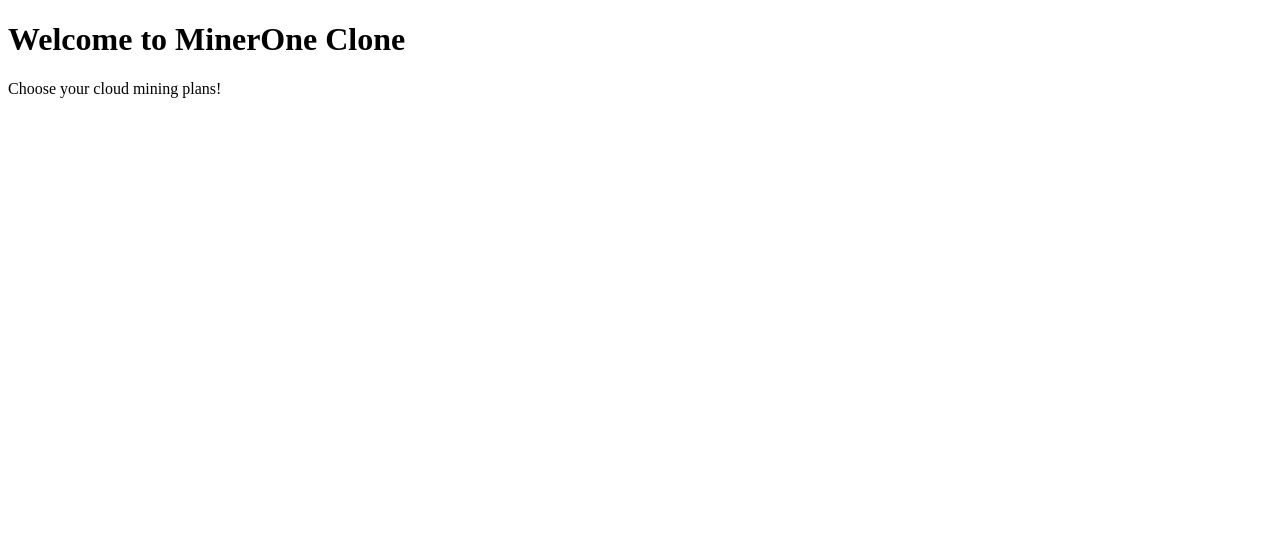
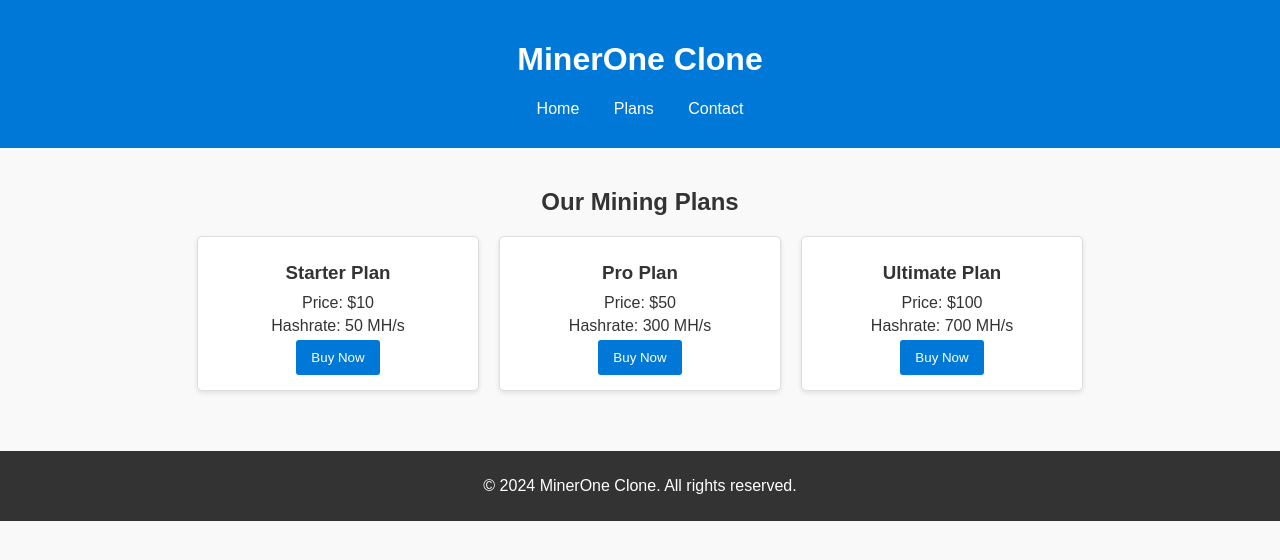
Before and after one commit to xp386jk/minerone-clone, a plain HTML site: page index.html in a window 1280 px wide. Drawn offline with Linux system fonts and the light colour scheme.

Commit message:
Add complete HTML for MinerOne Clone

```diff
--- a/index.html
+++ b/index.html
@@ -3,10 +3,109 @@
 <head>
     <meta charset="UTF-8">
     <meta name="viewport" content="width=device-width, initial-scale=1.0">
+    <meta name="description" content="MinerOne Clone - Cloud Mining Services">
     <title>MinerOne Clone</title>
+    <style>
+        body {
+            font-family: Arial, sans-serif;
+            margin: 0;
+            padding: 0;
+            background-color: #f9f9f9;
+            color: #333;
+        }
+        header {
+            background-color: #0078d7;
+            color: white;
+            text-align: center;
+            padding: 20px 0;
+        }
+        nav {
+            margin: 10px 0;
+        }
+        nav a {
+            text-decoration: none;
+            color: white;
+            margin: 0 15px;
+        }
+        main {
+            padding: 20px;
+            text-align: center;
+        }
+        .plans {
+            display: flex;
+            flex-wrap: wrap;
+            justify-content: center;
+            gap: 20px;
+            margin: 20px 0;
+        }
+        .plan {
+            border: 1px solid #ddd;
+            border-radius: 5px;
+            padding: 15px;
+            width: 250px;
+            background-color: #fff;
+            box-shadow: 0 2px 5px rgba(0, 0, 0, 0.1);
+        }
+        .plan h3 {
+            margin: 10px 0;
+        }
+        .plan p {
+            margin: 5px 0;
+        }
+        .plan button {
+            background-color: #0078d7;
+            color: white;
+            border: none;
+            padding: 10px 15px;
+            cursor: pointer;
+            border-radius: 3px;
+        }
+        .plan button:hover {
+            background-color: #005bb5;
+        }
+        footer {
+            text-align: center;
+            padding: 10px;
+            background-color: #333;
+            color: white;
+            margin-top: 20px;
+        }
+    </style>
 </head>
 <body>
-    <h1>Welcome to MinerOne Clone</h1>
-    <p>Choose your cloud mining plans!</p>
+    <header>
+        <h1>MinerOne Clone</h1>
+        <nav>
+            <a href="#">Home</a>
+            <a href="#">Plans</a>
+            <a href="#">Contact</a>
+        </nav>
+    </header>
+    <main>
+        <h2>Our Mining Plans</h2>
+        <div class="plans">
+            <div class="plan">
+                <h3>Starter Plan</h3>
+                <p>Price: $10</p>
+                <p>Hashrate: 50 MH/s</p>
+                <button>Buy Now</button>
+            </div>
+            <div class="plan">
+                <h3>Pro Plan</h3>
+                <p>Price: $50</p>
+                <p>Hashrate: 300 MH/s</p>
+                <button>Buy Now</button>
+            </div>
+            <div class="plan">
+                <h3>Ultimate Plan</h3>
+                <p>Price: $100</p>
+                <p>Hashrate: 700 MH/s</p>
+                <button>Buy Now</button>
+            </div>
+        </div>
+    </main>
+    <footer>
+        <p>&copy; 2024 MinerOne Clone. All rights reserved.</p>
+    </footer>
 </body>
 </html>
```
